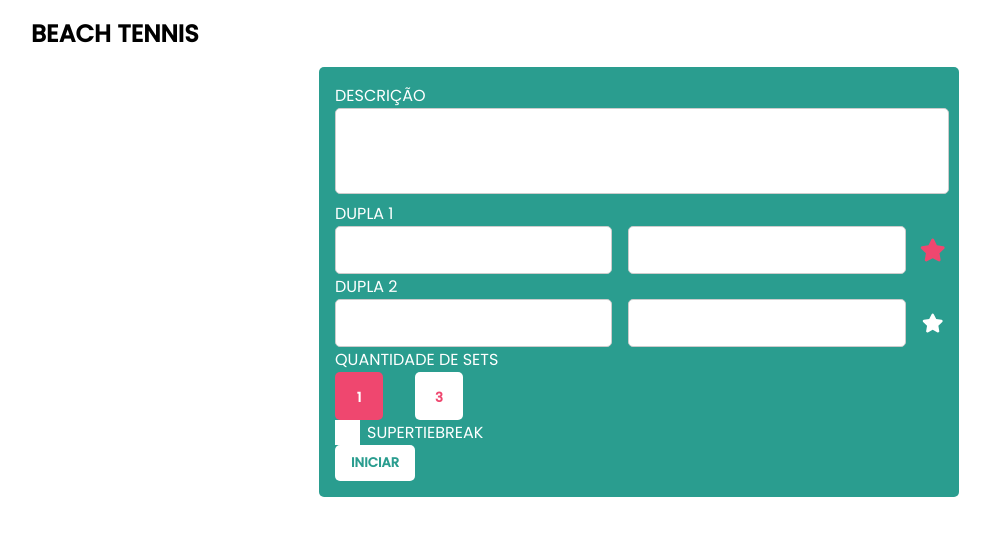
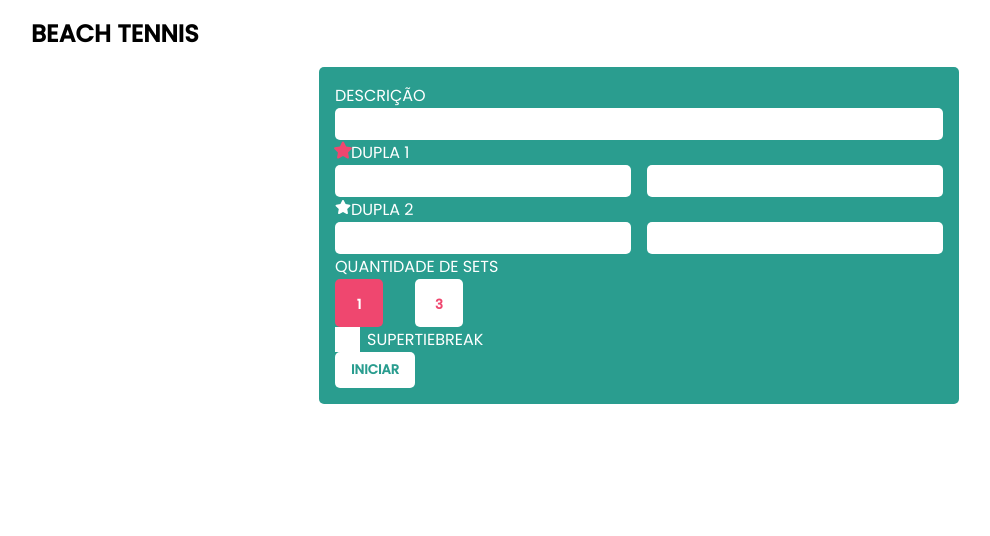
Before and after one commit to gabrielfvale/software-web-atividades, a React (Create React App) app in the folder Atividade 2/beachtennis/: page / in a window 1280 px wide. Shown: the top 536 px of the page, without its empty margins (1-991 px from the left). Built offline with nearby package versions, Linux system fonts and the light colour scheme.

Commit message:
Update inputs

```diff
--- a/Atividade 2/beachtennis/src/components/Input/index.js
+++ b/Atividade 2/beachtennis/src/components/Input/index.js
@@ -1,7 +1,12 @@
-import { StyledInput } from "./styles";
+import { InputContainer, StyledInput } from "./styles";
 
-const Input = (props) => {
-  return <StyledInput {...props}></StyledInput>;
+const Input = ({ label, ...rest }) => {
+  return (
+    <InputContainer>
+      <span>{label}</span>
+      <StyledInput {...rest}></StyledInput>
+    </InputContainer>
+  );
 };
 
 export default Input;
--- a/Atividade 2/beachtennis/src/components/Input/styles.js
+++ b/Atividade 2/beachtennis/src/components/Input/styles.js
@@ -1,9 +1,20 @@
 import styled from "styled-components";
+
+export const InputContainer = styled.div`
+  width: 100%;
+  span {
+    color: white;
+    text-transform: uppercase;
+  }
+`;
 
 export const StyledInput = styled.input`
   width: 100%;
-  border: 1px #ccc solid;
+  height: 2rem;
+  padding-left: 0.5rem;
+
   border-radius: 5px;
-
+  box-sizing: border-box;
+  border: none;
   outline: none;
 `;
--- a/Atividade 2/beachtennis/src/components/InputGroup/index.js
+++ b/Atividade 2/beachtennis/src/components/InputGroup/index.js
@@ -7,6 +7,7 @@ const InputGroup = ({ label, team, active, onChange, onStarClick }) => {
 
   return (
     <Container>
+      <StarButton active={active} onClick={onStarClick} />
       <span>{label}</span>
       <InputContainer>
         <Input
@@ -17,7 +18,6 @@ const InputGroup = ({ label, team, active, onChange, onStarClick }) => {
           value={secondPlayer}
           onChange={(e) => onChange(1, e.target.value)}
         />
-        <StarButton active={active} onClick={onStarClick} />
       </InputContainer>
     </Container>
   );
--- a/Atividade 2/beachtennis/src/components/InputGroup/styles.js
+++ b/Atividade 2/beachtennis/src/components/InputGroup/styles.js
@@ -14,7 +14,7 @@ export const InputContainer = styled.div`
 `;
 
 export const StarButton = styled(FaStar).attrs({
-  size: "3rem",
+  size: "1rem",
 })`
   color: ${({ active, theme }) => (active ? theme.secondary : "white")};
   cursor: pointer;
--- a/Atividade 2/beachtennis/src/pages/Home/index.js
+++ b/Atividade 2/beachtennis/src/pages/Home/index.js
@@ -6,13 +6,14 @@ import MainContainer from "components/MainContainer";
 import Button from "components/Button";
 import Checkbox from "components/Checkbox";
 import MatchSets from "components/MatchSets";
-import Textarea from "components/Textarea";
+import Input from "components/Input";
 
 import { useMatch } from "providers/MatchProvider";
 
 const Home = () => {
   const { setGame, setRoute } = useMatch();
 
+  const [description, setDescription] = useState("");
   const [activeTeam, setActiveTeam] = useState("1");
   const [matchSets, setMatchSets] = useState("1");
   const [firstTeam, setFirstTeam] = useState(["", ""]);
@@ -39,7 +40,11 @@ const Home = () => {
   return (
     <PageContainer>
       <MainContainer>
-        <Textarea label="Descrição" />
+        <Input
+          label="Descrição"
+          value={description}
+          onChange={(e) => setDescription(e.target.value)}
+        />
         <InputGroup
           label="Dupla 1"
           active={activeTeam === "1"}
```
